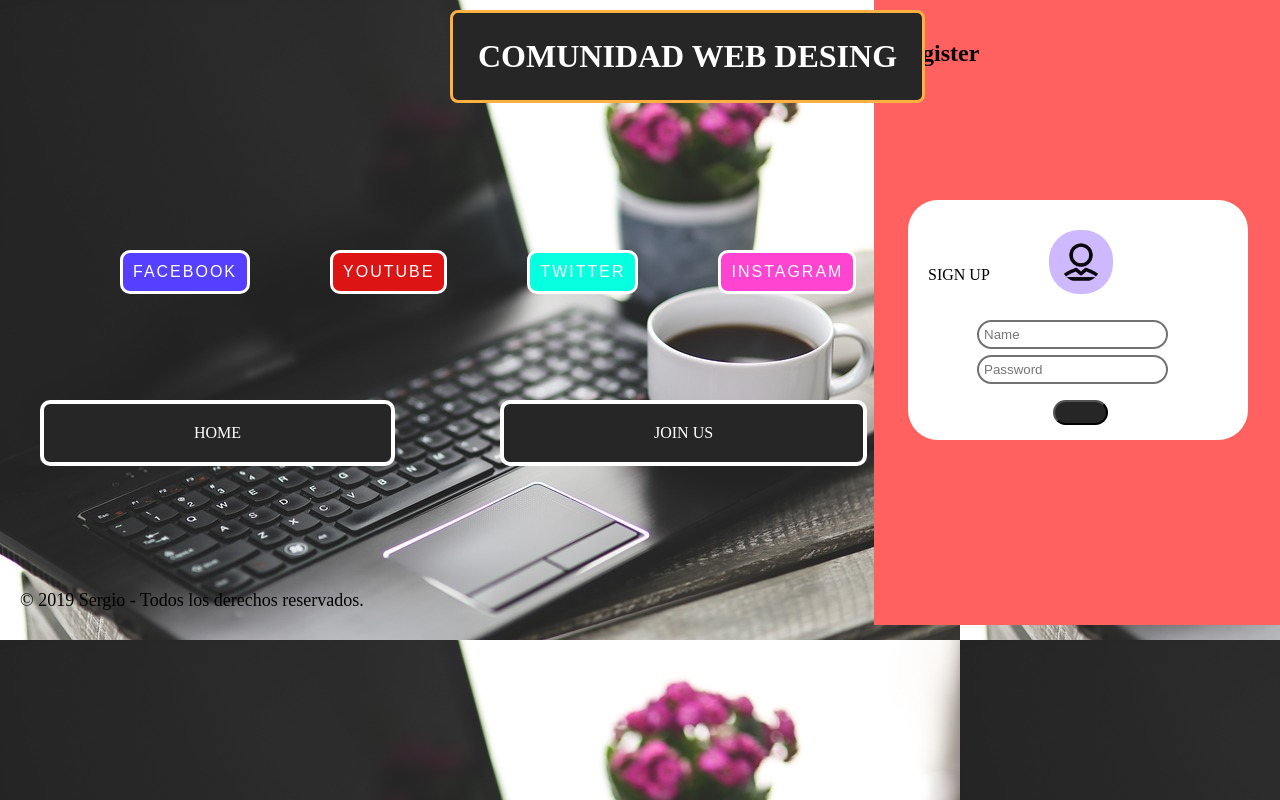
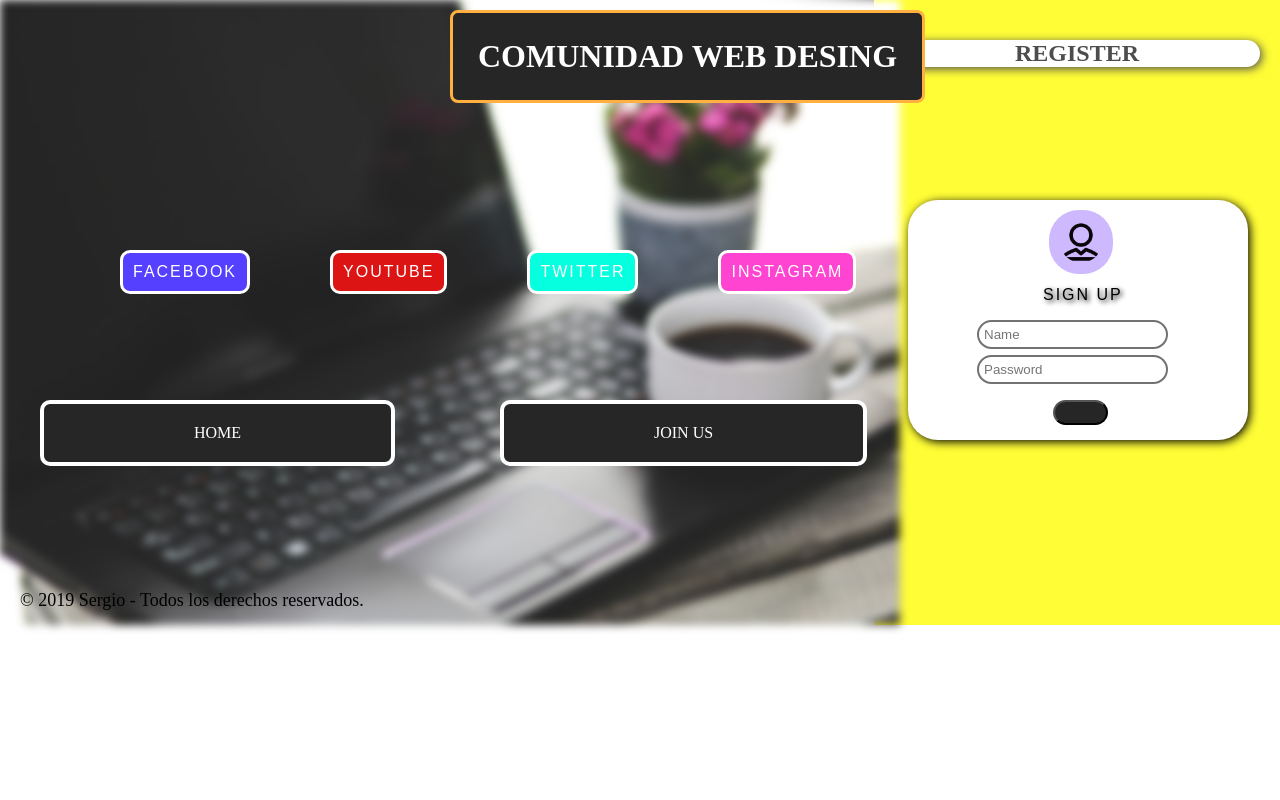
Before and after one commit to comunidad-web-desing-1/Web-Desing-1, a plain HTML site: page index.html in a window 1280 px wide. Drawn offline with Linux system fonts and the light colour scheme.

Commit message:
Register creado y -finalizado(Visual)-

```diff
--- a/index.html
+++ b/index.html
@@ -6,6 +6,9 @@
 	<link rel="icon" type="image/jpg" href="icon1.png">
 </head>
 <body>
+			<div id="divback"></div>
+
+
 
 	<div id="div2">
 		<h2 id="register">Register</h2>
@@ -20,7 +23,7 @@
 
 	<div id="div1">
 
-		<h1>Comunidad Web Desing</h1>
+		<h1 id="h1">Comunidad Web Desing</h1>
 
 
 	</div>
--- a/style.css
+++ b/style.css
@@ -1,8 +1,28 @@
-body{
-	background-image:url(cofee.jpg);
+body {
 	margin: 0;
 	padding: 0;
+}
 
+#divback{
+	margin: 0;
+	padding: 0;
+	position: absolute;
+    height: 625px;
+    width: 70.3%;
+	background-image: url(cofee.jpg);
+	background-repeat: no-repeat;
+	filter: blur(4px);
+}
+
+#register{
+	padding: 0;
+	text-transform: uppercase;
+	color: #4D4D4D;
+	text-align: center;
+	border: 2px #262626;
+	border-radius: 20px;
+	background-color: white;
+	box-shadow: 2px 2px 10px;
 }
 
 input[placeholder]{
@@ -10,10 +30,11 @@ input[placeholder]{
 }
 
 img{
+
 	padding: 12px;
 	height: 40px;
 	position: absolute;
-	top: 30px;
+	top: 10px;
 	right:135px;
 	background-color: #CEB9FF;
 	border-radius: 30px;
@@ -21,8 +42,13 @@ img{
 
 #sign{
 	position: absolute;
-	top: 50px;
+	top: 70px;
+	left: 135px;
 	text-transform: uppercase;
+	font-family: sans-serif;
+	font-weight: 30px;
+	letter-spacing: 2px;
+	text-shadow: 2px 2px 5px;
 
 }
 
@@ -52,6 +78,7 @@ img{
 	position: absolute;
 	background: #FFFFFF;
 	border-radius: 30px;
+	box-shadow: 2px 2px 10px;
 }
 
 #button{
@@ -71,7 +98,8 @@ img{
 	height: 585px;
 	width: 366px;
 	float: right;
-	background: #FF6161;
+	background: #FFFD36;
+	box-shadow: 0px -200px 100px;
 }
 
 #div1{
@@ -187,9 +215,11 @@ h1{
 	margin: 0;
 	padding: 0;
 	color: white;
-	text-align: center;
+	text-align: left;
 	text-transform: uppercase;
 }
+
+
 #div1{
 	border-radius: 8px;
 	background: #262626;
```
